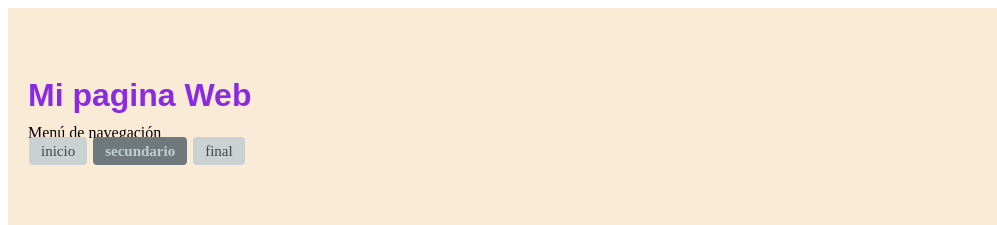
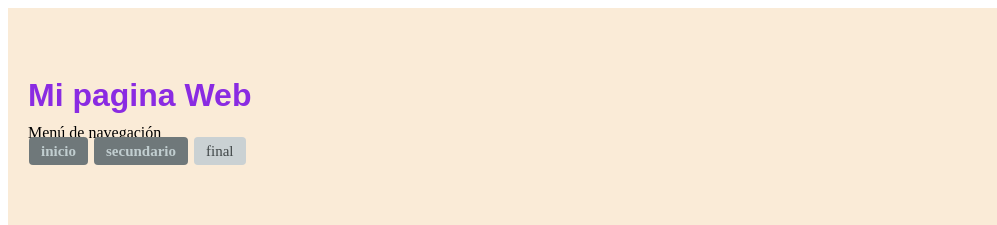
Before and after one commit to Cesaraarr/paginawebb, a plain HTML site: page pugspagina2.html in a window 1280 px wide. Shown: the top 225 px of the page, 0-997 px from the left. Drawn offline with Linux system fonts and the light colour scheme.

Commit message:
Update pugspagina2.html

```diff
--- a/pugspagina2.html
+++ b/pugspagina2.html
@@ -76,7 +76,7 @@
         <div>
             <h1 style="margin: 0;">Mi pagina Web</h1>
             <nav class="barra-navegacion"> Menú de navegación </nav>
-            <a href="pugspagina.html" class="boton">inicio</a>
+            <a href="index.html" class="boton_activo">inicio</a>
             <a href="pugspagina2.html" class="boton_activo">secundario</a>
             <a href="pugspagina3.html" class="boton">final</a>
         </div>
```
